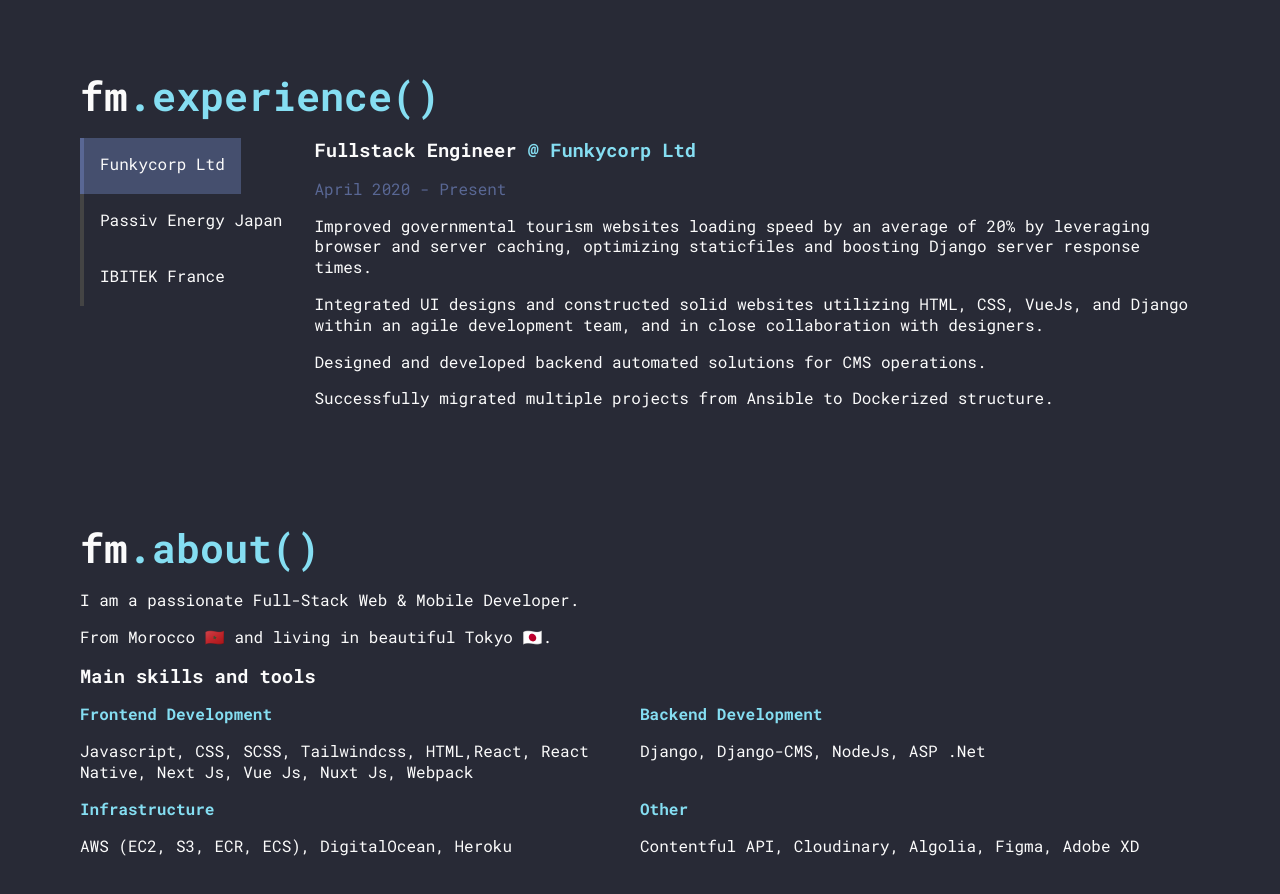
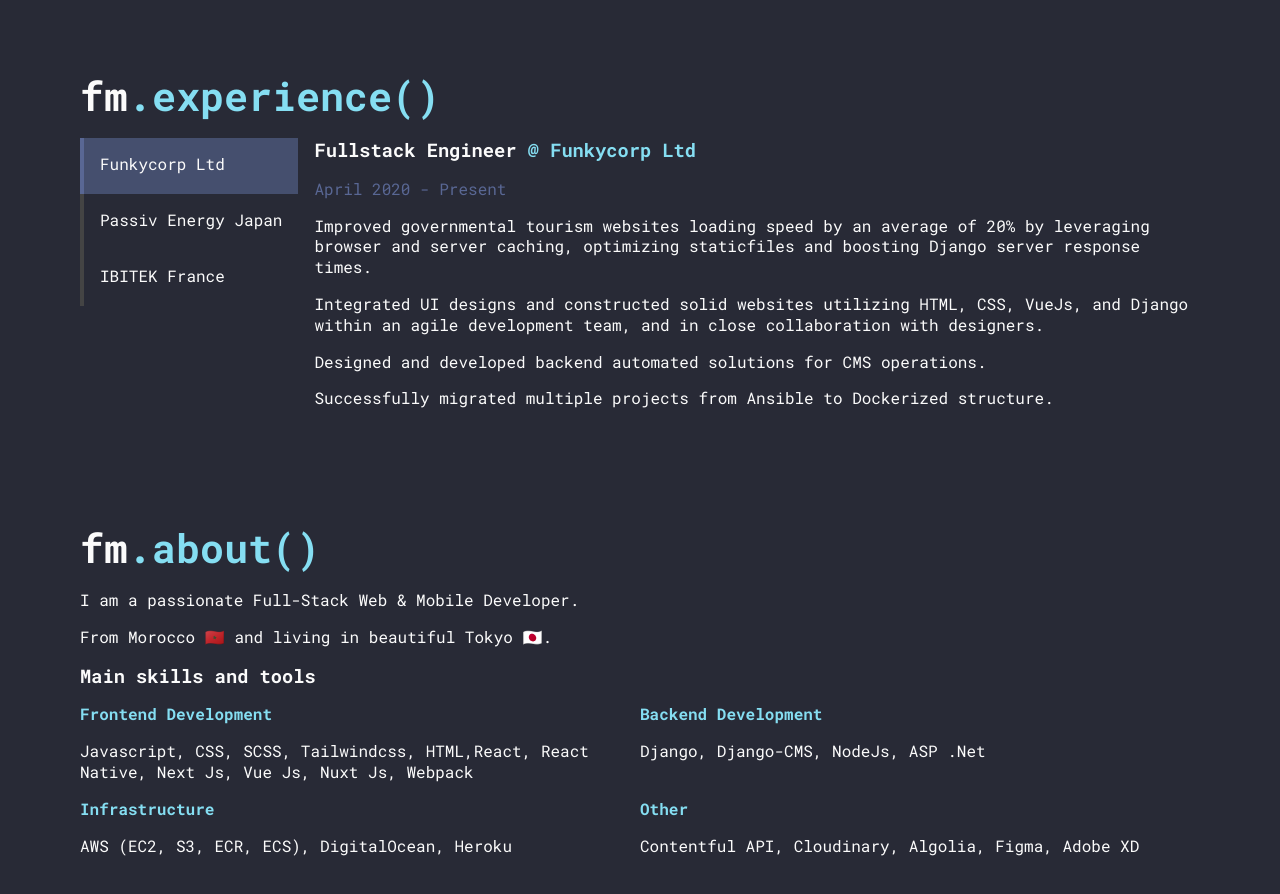
Before and after one commit to fouadmen/portfolio, a Gatsby site: page / in a window 1280 px wide. Shown: the part 780-1674 px from the top of the page. Built offline with nearby package versions, Linux system fonts and the light colour scheme; Gatsby itself is replaced by a stand-in of ours.

Commit message:
Fix full with for experiences item

```diff
--- a/src/styles/components/section.scss
+++ b/src/styles/components/section.scss
@@ -103,9 +103,16 @@
                 max-width: 100vw;
                 overflow: scroll;
                 margin-top: toRem(16);
+                position: relative;
+                &::-webkit-scrollbar {
+                    width: 0px;
+                    height: 0px;
+                    background: transparent;
+                }
                 &__item {
                     padding: toRem(8) toRem(16);
                     height: 100%;
+                    width: 100%;
                     white-space: nowrap;
                     transition: all 300ms ease-in-out;
                     cursor: pointer;
--- a/src/styles/globales.scss
+++ b/src/styles/globales.scss
@@ -95,8 +95,13 @@
 .highlight {
     color: $tint;
 }
+
 .highlight:hover {
     color: $tint-hover;
+}
+
+.parameter {
+    color: $white;
 }
 
 .comment {
```
